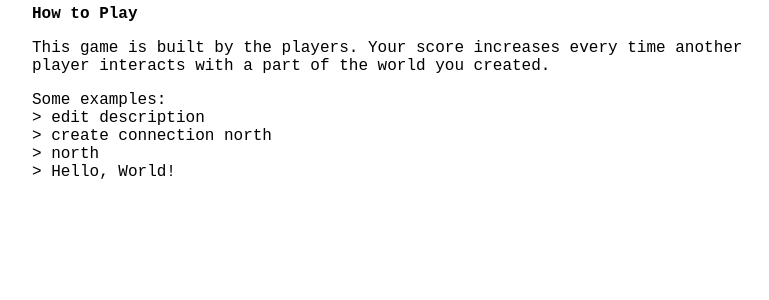
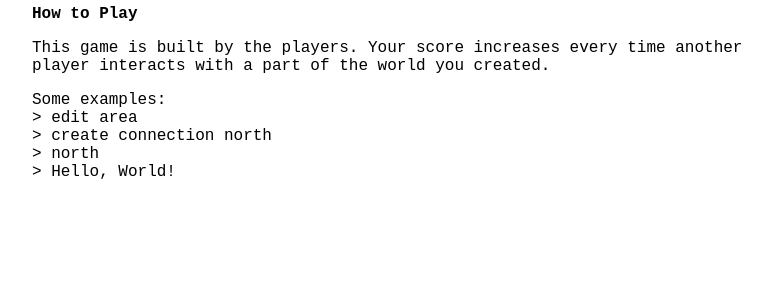
Before and after one commit to elplatt/Adventure664, a Django app: page /explore/1/ in a window 1280 px wide. Shown: the part 323-623 px from the top of the page, without its empty margins (224-993 px from the left). Run offline with Django 3.2, Linux system fonts and the light colour scheme; a user stored in the database is signed in; tables that the repository leaves empty hold one stand-in row (values such as "Sample post").

Commit message:
Add 'edit area' command.

```diff
--- a/explore/forms.py
+++ b/explore/forms.py
@@ -28,6 +28,7 @@ class AreaForm(forms.Form):
         'autofocus': 'autofocus',
         'cols': '80',
     }
+    title = forms.CharField(label='Title')
     description = forms.CharField(
         label='Description',
         widget=forms.Textarea(attrs=attrs),
--- a/explore/interpreter.py
+++ b/explore/interpreter.py
@@ -76,7 +76,10 @@ class Interpreter(object):
                self.error('You can\'t delete that... yet.')
                return reverse('explore:area', args=[self.models['area'].id])
         elif operator == 'edit':
-            if target == 'description':
+            if target == 'area':
+                return reverse('explore:edit_area', args=[self.models['area'].id])
+            elif target == 'description':
+                self.info('Note: "edit area" is way cooler than "edit description".')
                 return reverse('explore:area_description', args=[self.models['area'].id])
         elif operator == 'unpublish':
             if self.models['area'].creator == self.models['user']:
--- a/explore/templates/explore/area_detail.html
+++ b/explore/templates/explore/area_detail.html
@@ -10,10 +10,10 @@
   <div id="info" class="section">
     {{ area.title }}
   </div>
-  <div id="description" class="section">
+  <div id="description" class="section form">
     <form method="post">
       {% csrf_token %}
-      {{ area_form }}
+      {{ area_form.as_p }}
       <input type="submit" value="Update"/>
       <button onclick="window.history.back();">Cancel</button>
     </form>
--- a/explore/templates/explore/room.html
+++ b/explore/templates/explore/room.html
@@ -77,7 +77,7 @@
     </p>
     <p>
       Some examples:<br/>
-      &gt; edit description<br/>
+      &gt; edit area<br/>
       &gt; create connection north<br/>
       &gt; north<br/>
       &gt; Hello, World!
--- a/explore/urls.py
+++ b/explore/urls.py
@@ -5,8 +5,10 @@ app_name = 'explore'
 urlpatterns = [
         path('', views.index, name='index'),
         path('<int:area_id>/', views.area, name='area'),
-        path('<int:area_id>/description/', views.area_description, name='area_description'),
+        path('<int:area_id>/edit', views.edit_area, name='edit_area'),
         path('<int:source_id>/connection/<title>', views.new_connection, name='new_connection'),
         path('<int:source_id>/connection/<title>/delete', views.delete_connection, name='delete_connection'),
         path('<int:area_id>/activity/<int:activity_id>/delete', views.delete_activity, name='delete_activity'),
+        # Legacy paths, should not be used in new code
+        path('<int:area_id>/description', views.edit_area, name='area_description'),
 ]
--- a/explore/views.py
+++ b/explore/views.py
@@ -97,7 +97,7 @@ def area(request, area_id):
     return render(request, 'explore/room.html', context)
 
 @login_required
-def area_description(request, area_id):
+def edit_area(request, area_id):
 
     # Look up area object
     area = get_object_or_404(Area, id=area_id)
@@ -107,6 +107,13 @@ def area_description(request, area_id):
         # Create and validate a form
         form = AreaForm(request.POST)
         if form.is_valid():
+            title = request.POST.get('title', '').strip()
+            # Check whether title is already taken
+            other_area = Area.objects.filter(title__iexact=title).exclude(id=area.id).count()
+            if other_area == 0:
+                area.title = title
+            else:
+                messages.add_message(request, messages.ERROR, f'Couldn\'t change area name, "{title}" already exists.')
             area.description = request.POST.get('description', '')
             area.save()
             # Update scores
@@ -117,9 +124,13 @@ def area_description(request, area_id):
             return HttpResponseRedirect(reverse('explore:area', args=[area_id]))
 
     # Render edit form
+    initial =  {
+        'description': area.description,
+        'title': area.title,
+    }
     context = {
         'area': area,
-        'area_form': AreaForm(initial={'description': area.description}),
+        'area_form': AreaForm(initial=initial),
         'user': request.user,
     }
     return render(request, 'explore/area_detail.html', context)
--- a/static/style.css
+++ b/static/style.css
@@ -147,6 +147,9 @@ p:last-child {
   width: 61ch;
   margin-right: -1ch;
 }
+.form p {
+  margin-top: 0;
+}
 .form label {
   display: inline;
   margin: 0;
@@ -162,6 +165,12 @@ p:last-child {
 }
 .form input[type=text],
 .form input[type=password] {
+  display: inline;
+}
+.form textarea {
+  width: 78ch;
+  margin: 0 -1ch 0 0;
+  vertical-align: top;
   display: inline;
 }
 .helptext {
```
